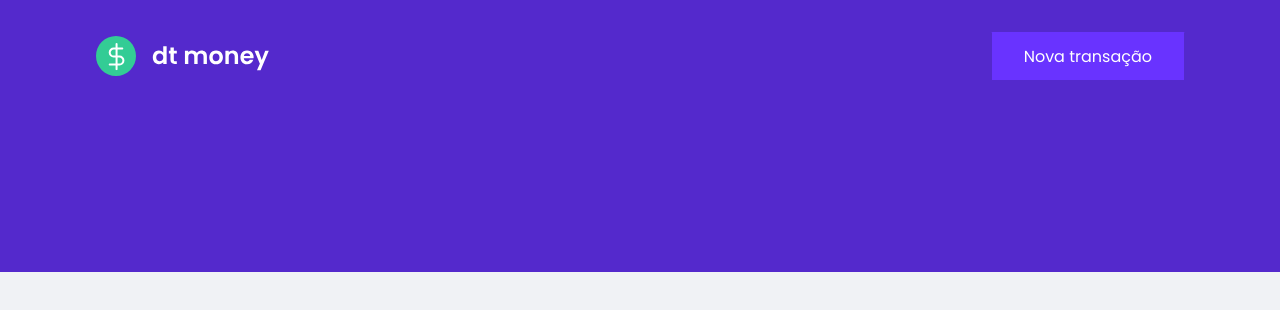
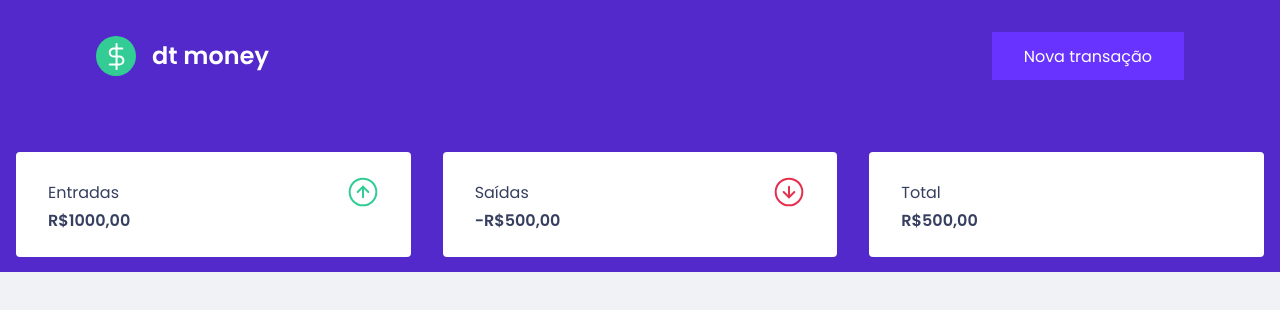
Before and after one commit to morganOliveira2018/dtmoney, a React (Create React App) app: page / in a window 1280 px wide. Shown: the top 310 px of the page. Built offline with nearby package versions, Linux system fonts and the light colour scheme.

Commit message:
add component summary and styles

```diff
--- a/src/App.tsx
+++ b/src/App.tsx
@@ -1,3 +1,4 @@
+import { Dashboard } from "./components/Dashboard";
 import { Header } from "./components/Header";
 import { GlobalStyle } from "./styles/global";
 
@@ -5,6 +6,7 @@
   return (
     <>
       <Header/>
+      <Dashboard/>
       <GlobalStyle/>
     </>
   );
--- /dev/null
+++ b/src/components/Dashboard/index.tsx
@@ -0,0 +1,10 @@
+import { Summary } from "../Summary";
+import { Container } from "./styles";
+
+export function Dashboard() {
+    return (
+        <Container>
+            <Summary/>
+        </Container>
+    );
+}
--- /dev/null
+++ b/src/components/Dashboard/styles.ts
@@ -0,0 +1,7 @@
+import styled from "styled-components";
+
+export const Container = styled.main`
+    max-width: 100%;
+    margin: 0 auto;
+    padding: 2.5rem 1rem; // top-bottom left-rigth
+`;
--- /dev/null
+++ b/src/components/Summary/index.tsx
@@ -0,0 +1,32 @@
+import incomeImg from '../../assets/income.svg';
+import outcomeImg from '../../assets/outcome.svg';
+import totalImg from '../../assets/total.svg';
+import { Container } from "./styles";
+
+export function Summary() {
+    return (
+      <Container>
+        <div>
+          <header>
+            <p>Entradas</p>
+            <img src={incomeImg} alt="Entradas"/>
+          </header>
+          <strong>R$1000,00</strong>
+        </div>
+        <div>
+          <header>
+            <p>Saídas</p>
+            <img src={outcomeImg} alt="Saídas"/>
+          </header>
+          <strong>-R$500,00</strong>
+        </div>
+        <div>
+          <header>
+            <p>Total</p>
+            <img src={totalImg} alt="Total"/>
+          </header>
+          <strong>R$500,00</strong>
+        </div>
+      </Container>
+    );
+}
--- /dev/null
+++ b/src/components/Summary/styles.ts
@@ -0,0 +1,21 @@
+import styled from "styled-components";
+
+export const Container = styled.div`
+    display: grid; // três elementos do mesmo tamanho, lado a lado
+    grid-template-columns: repeat(3, 1fr); // ou 1fr 1fr 1fr
+    gap: 2rem; // espaçamento entre os elementos do meu grid
+    margin-top: -10rem;
+
+    // Encadeamento de estilos
+    div {
+      background: var(--shape);
+      padding: 1.5rem 2rem;
+      border-radius: 0.25rem;
+      color: var(--text-title);
+    }
+    header {
+      display: flex;
+      align-items: center;
+      justify-content: space-between;
+    }
+`;
```
